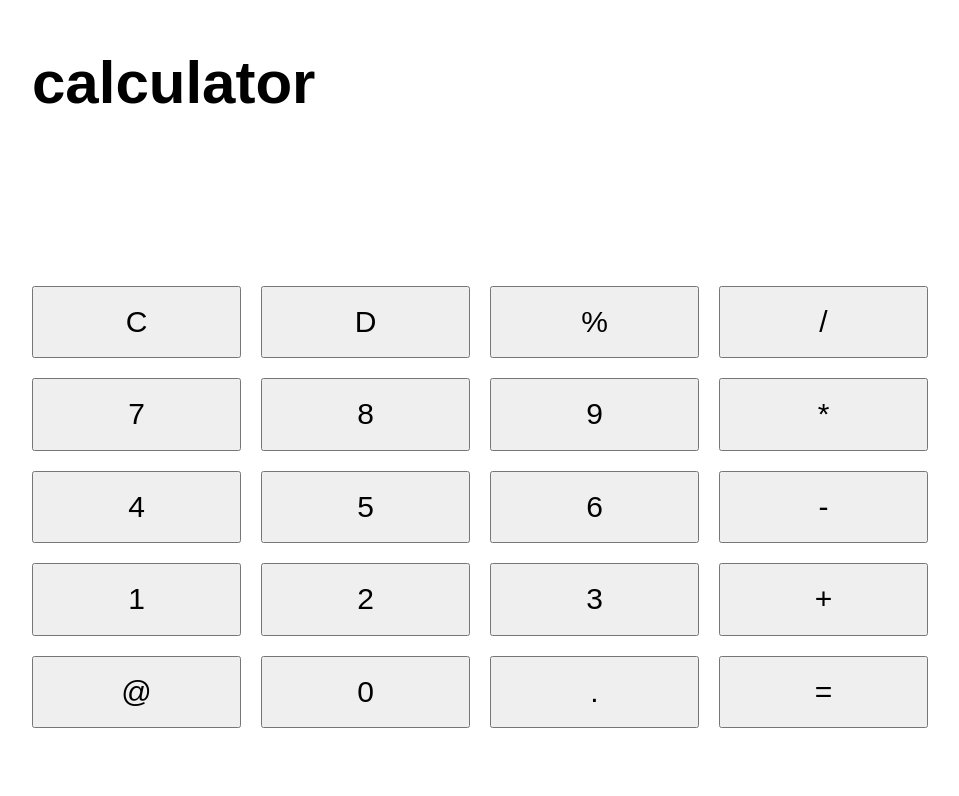
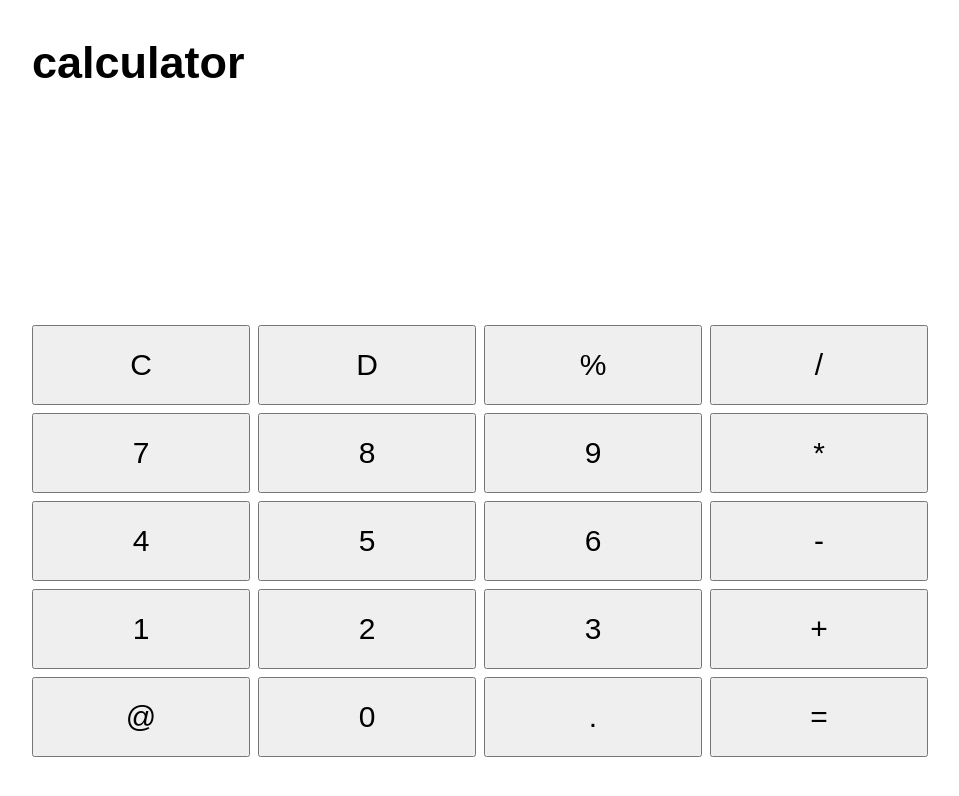
Before and after one commit to scompo/calculator, a website with bundled scripts: page src/index.html in a window 1280 px wide. Shown: the whole page, without its empty margins (160-1119 px from the left). Built offline with nearby package versions, Linux system fonts and the light colour scheme.

Commit message:
Should fix #7.

```diff
--- a/src/index.html
+++ b/src/index.html
@@ -10,12 +10,11 @@
   </head>
   <body>
     <main>
-			<header>
+      <section id=header>
         <h1>calculator</h1>
-			</header>
-			<section id=calc>
+      </section>
       <section id=display>
-					<label id=out></label>
+        <p id=out></p>
       </section>
       <section id="keypad">
         <button id="btn-clear" data-key="clear">C</button>
@@ -39,7 +38,6 @@
         <button id="btn-point" data-key=".">.</button>
         <button id="btn-equal" data-key="equal">=</button>
       </section>
-			</section>
     </main>
   </body>
 </html>
--- a/src/style.css
+++ b/src/style.css
@@ -8,38 +8,37 @@ button {
 }
 
 main {
-  display: grid;
-  grid-template-columns: 1fr;
-  grid-template-rows: 1fr 10fr;
-  grid-gap: 20px;
   height: 90vh;
   width: 70vw;
   margin: auto;
 }
 
-#calc {
-  display: grid;
-  grid-template-columns: 1fr;
-  grid-template-rows: 2fr 10fr;
-  grid-gap: 20px;
+#header {
+  height: 10%;
 }
 
 #keypad {
+  height: 60%;
   display: grid;
-  grid-template-columns: 1fr 1fr 1fr 1fr;
-  grid-template-rows: 1fr 1fr 1fr 1fr 1fr;
-  grid-gap: 20px;
+  grid-template-columns: repeat(4, 1fr);
+  grid-gap: 1vh;
 }
 
 #display {
   font-size: 1.5em;
   text-align: right;
   overflow: hidden;
-  max-height: 50px;
+  word-break: break-all;
+  height: 30%;
 }
 
 @media only screen and (orientation: portrait) {
+
   main {
     width: 90vw;
   }
+
+  #keypad: {
+    grid-gap: 5vh;
+  }
 }
```
Lines whose indentation alone changed are shown as unchanged.
